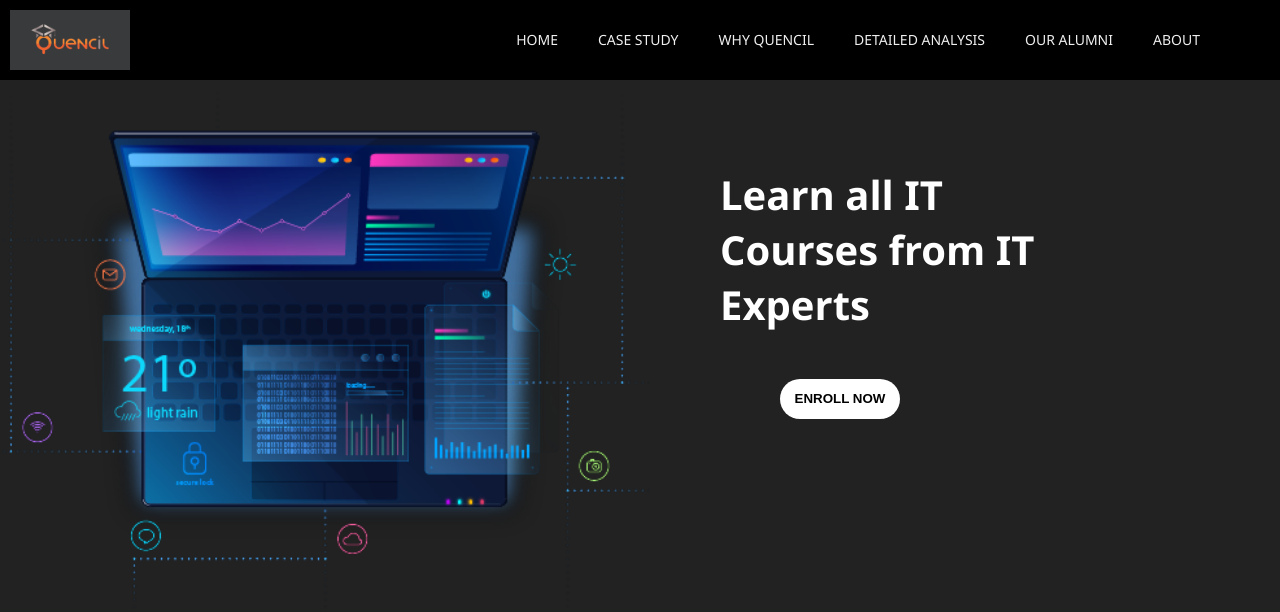
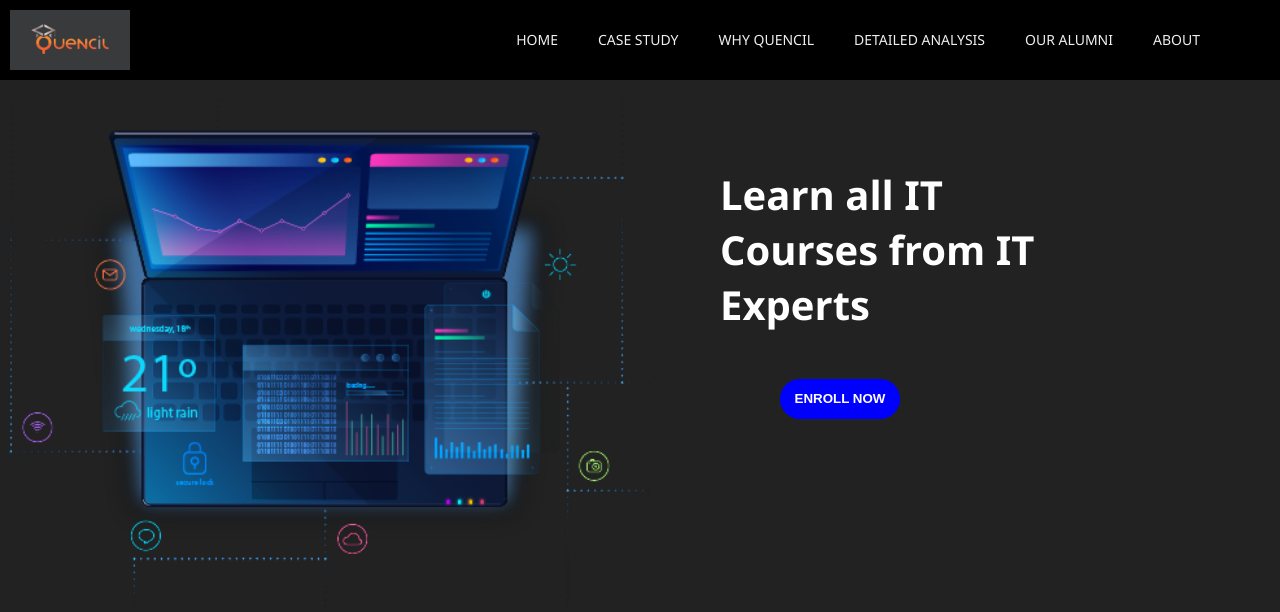
Before and after one commit to myselfrashid/quencil-task, a React (Create React App) app: page / in a window 1280 px wide. Shown: the top 612 px of the page. Built offline with nearby package versions, Linux system fonts and the light colour scheme.

Commit message:
minor changes

```diff
--- a/src/components/Home.css
+++ b/src/components/Home.css
@@ -29,11 +29,11 @@
 }
 
 .button {
-  background-color: white;
+  background-color: blue;
   border: 0px;
   height: 40px;
   width: 120px;
-  color: black;
+  color: white;
   font-weight: bold;
   cursor: pointer;
   text-transform: uppercase;
```
